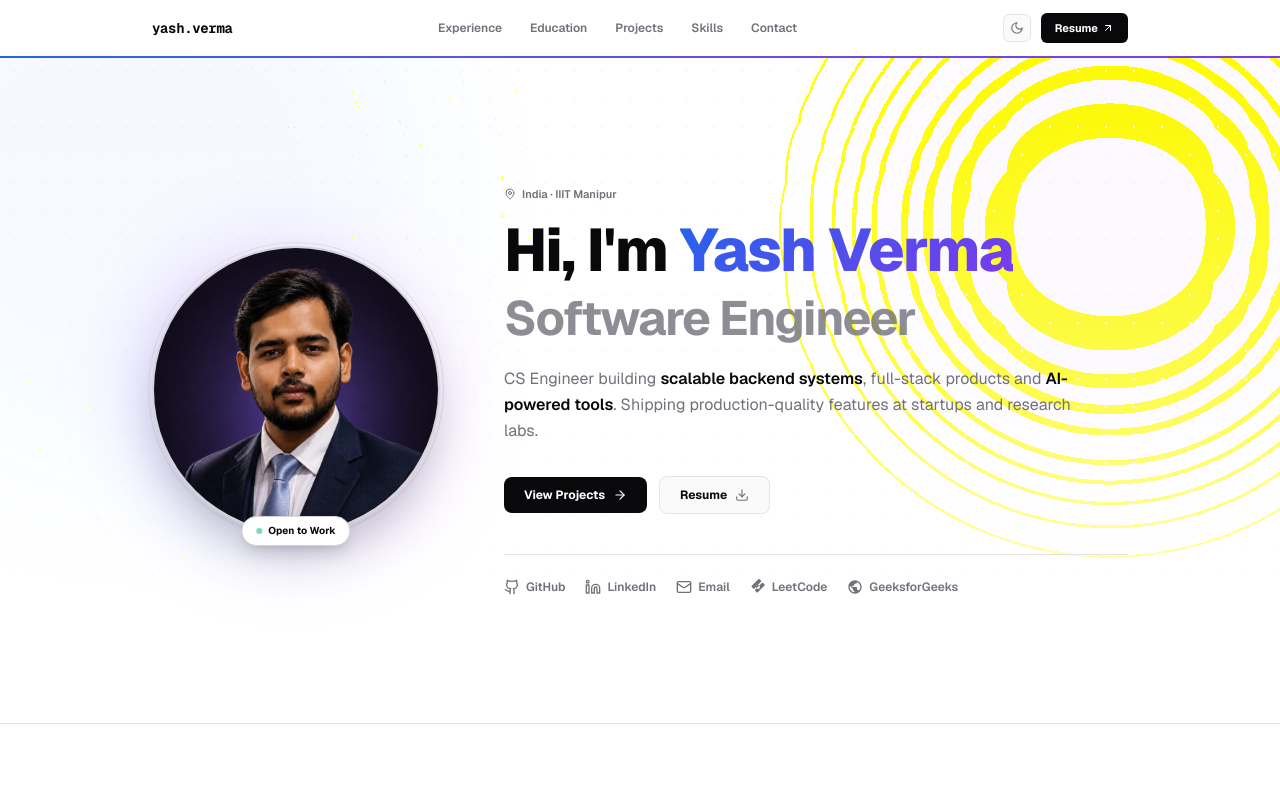
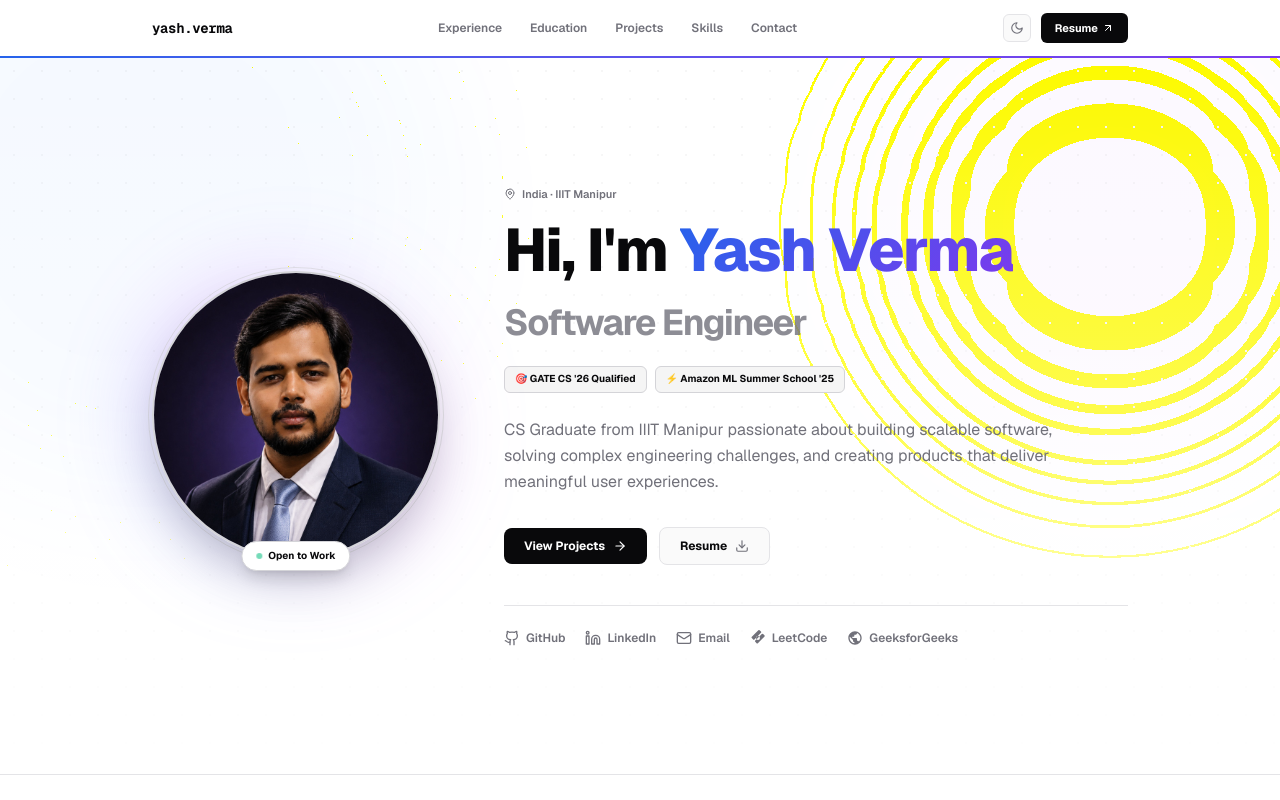
Before and after one commit to Baymax1705/Portfolio-Baymax1705, a Next.js app: page / in a window 1280 px wide. Shown: the top 800 px of the page. Built offline with nearby package versions, Linux system fonts and the light colour scheme.

Commit message:
feat: enhance profile bio and achievements using details from LinkedIn screenshots

```diff
--- a/src/components/Achievements.tsx
+++ b/src/components/Achievements.tsx
@@ -7,13 +7,13 @@ import { Award, ShieldCheck, Flame, GitMerge } from "lucide-react";
 export default function Achievements() {
   const achievements = [
     {
-      title: "Amazon ML Summer School Shortlisted",
-      description: "Selected amongst top engineering applicants for machine learning training cohorts under Amazon researchers.",
+      title: "Trainee - Amazon ML Summer School",
+      description: "Selected for the Aug 2025 cohort. Trained in Machine Learning foundations under Amazon research scientists.",
       icon: <Flame className="w-3.5 h-3.5 text-orange-500" />,
     },
     {
-      title: "EROH Coding Contest (2nd & 3rd Place)",
-      description: "Ranked in top configurations in sequential programming iterations.",
+      title: "GATE CS '26 Qualified",
+      description: "Successfully cleared and qualified the GATE Computer Science exam.",
       icon: <Award className="w-3.5 h-3.5 text-blue-500" />,
     },
     {
--- a/src/components/Hero.tsx
+++ b/src/components/Hero.tsx
@@ -71,10 +71,25 @@ export default function Hero() {
             Hi, I&apos;m{" "}
             <span className="gradient-text">Yash Verma</span>
             <br />
-            <span className="text-3xl sm:text-4xl lg:text-5xl font-bold text-muted/80">
+            <span className="text-2xl sm:text-3xl lg:text-4xl font-bold text-muted/80">
               Software Engineer
             </span>
           </motion.h1>
+
+          {/* Badges row */}
+          <motion.div
+            initial={{ opacity: 0, y: 15 }}
+            animate={{ opacity: 1, y: 0 }}
+            transition={{ type: "spring", stiffness: 100, damping: 18, delay: 0.06 }}
+            className="flex flex-wrap gap-2 mb-6"
+          >
+            <span className="inline-flex items-center text-[10px] font-bold bg-neutral-100 dark:bg-neutral-800 text-foreground border border-border-secondary px-2.5 py-1 rounded-md">
+              🎯 GATE CS &apos;26 Qualified
+            </span>
+            <span className="inline-flex items-center text-[10px] font-bold bg-neutral-100 dark:bg-neutral-800 text-foreground border border-border-secondary px-2.5 py-1 rounded-md">
+              ⚡ Amazon ML Summer School &apos;25
+            </span>
+          </motion.div>
 
           {/* Description */}
           <motion.p
@@ -83,11 +98,7 @@ export default function Hero() {
             transition={{ type: "spring", stiffness: 90, damping: 16, delay: 0.09 }}
             className="text-sm sm:text-base text-muted leading-relaxed mb-8 max-w-xl"
           >
-            CS Engineer building{" "}
-            <span className="text-foreground font-semibold">scalable backend systems</span>,{" "}
-            full-stack products and{" "}
-            <span className="text-foreground font-semibold">AI-powered tools</span>.
-            Shipping production-quality features at startups and research labs.
+            CS Graduate from IIIT Manipur passionate about building scalable software, solving complex engineering challenges, and creating products that deliver meaningful user experiences.
           </motion.p>
 
           {/* CTAs */}
```
